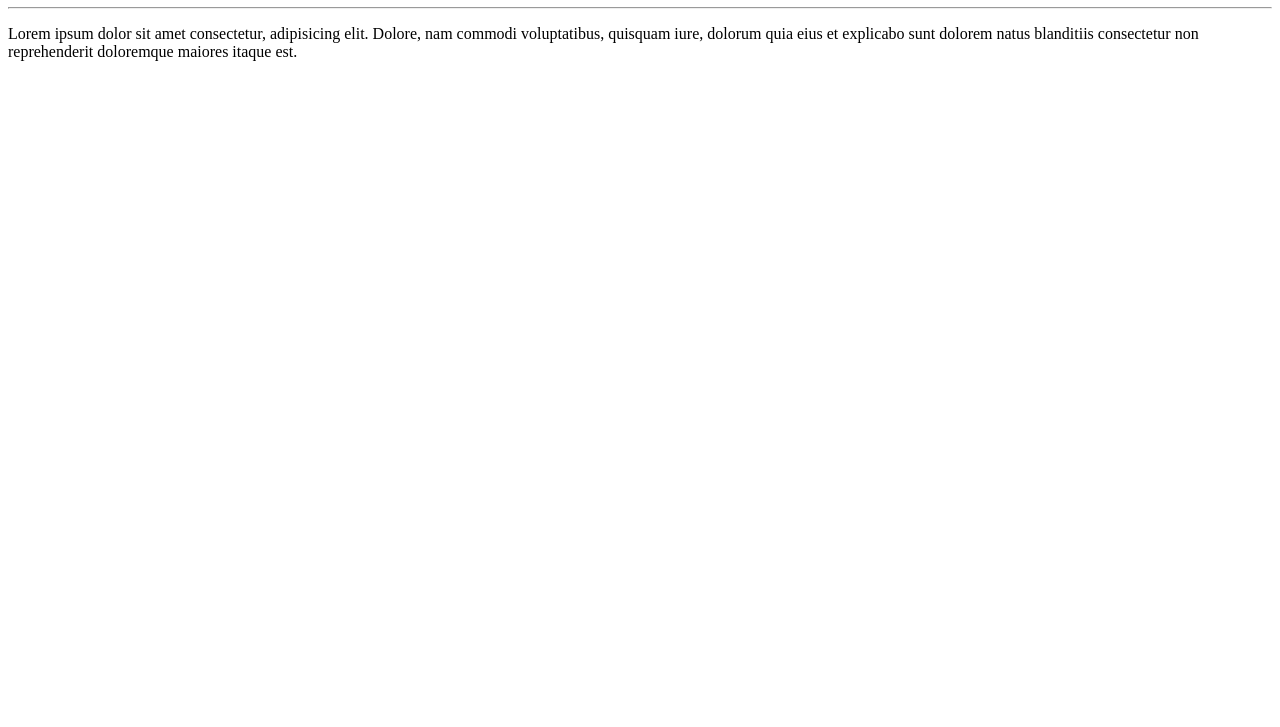
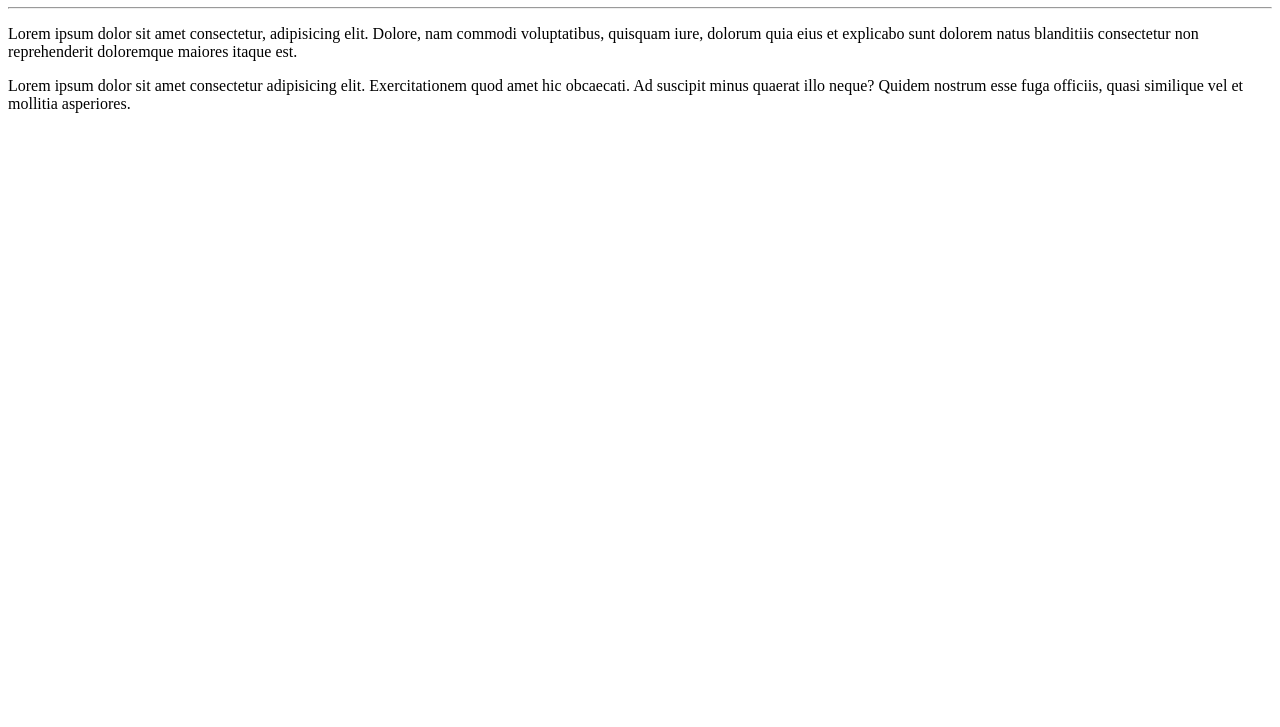
Before and after one commit to Hyrochi/Ola-mundo, a plain HTML site: page site-exemplo/index.html in a window 1280 px wide. Shown: the part 73-800 px from the top of the page. Drawn offline with Linux system fonts and the light colour scheme.

Commit message:
Adicionei um parágrafo

```diff
--- a/site-exemplo/index.html
+++ b/site-exemplo/index.html
@@ -10,5 +10,6 @@
     <h1>Olá, mundo!</h1>
     <hr>
     <p>Lorem ipsum dolor sit amet consectetur, adipisicing elit. Dolore, nam commodi voluptatibus, quisquam iure, dolorum quia eius et explicabo sunt dolorem natus blanditiis consectetur non reprehenderit doloremque maiores itaque est.</p>
+    <p>Lorem ipsum dolor sit amet consectetur adipisicing elit. Exercitationem quod amet hic obcaecati. Ad suscipit minus quaerat illo neque? Quidem nostrum esse fuga officiis, quasi similique vel et mollitia asperiores.</p>
 </body>
 </html>
```
